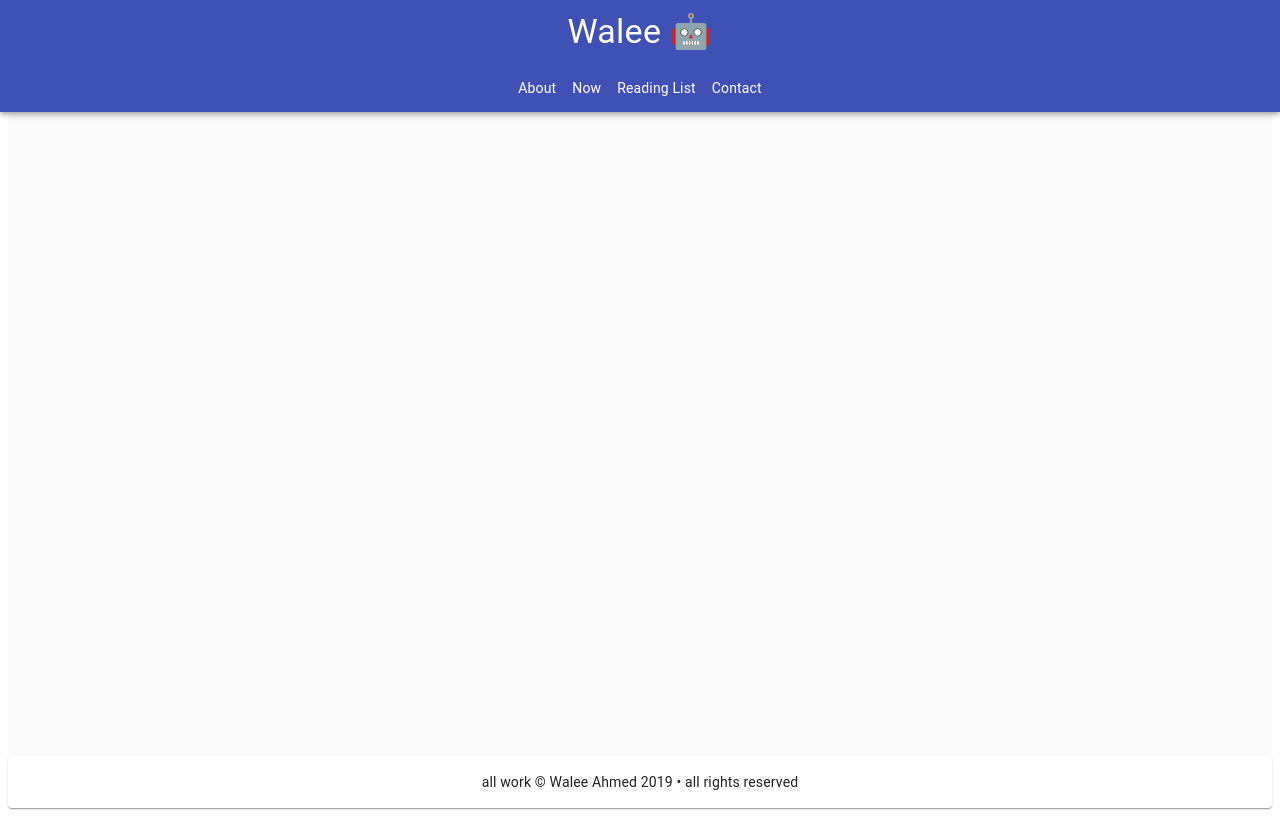
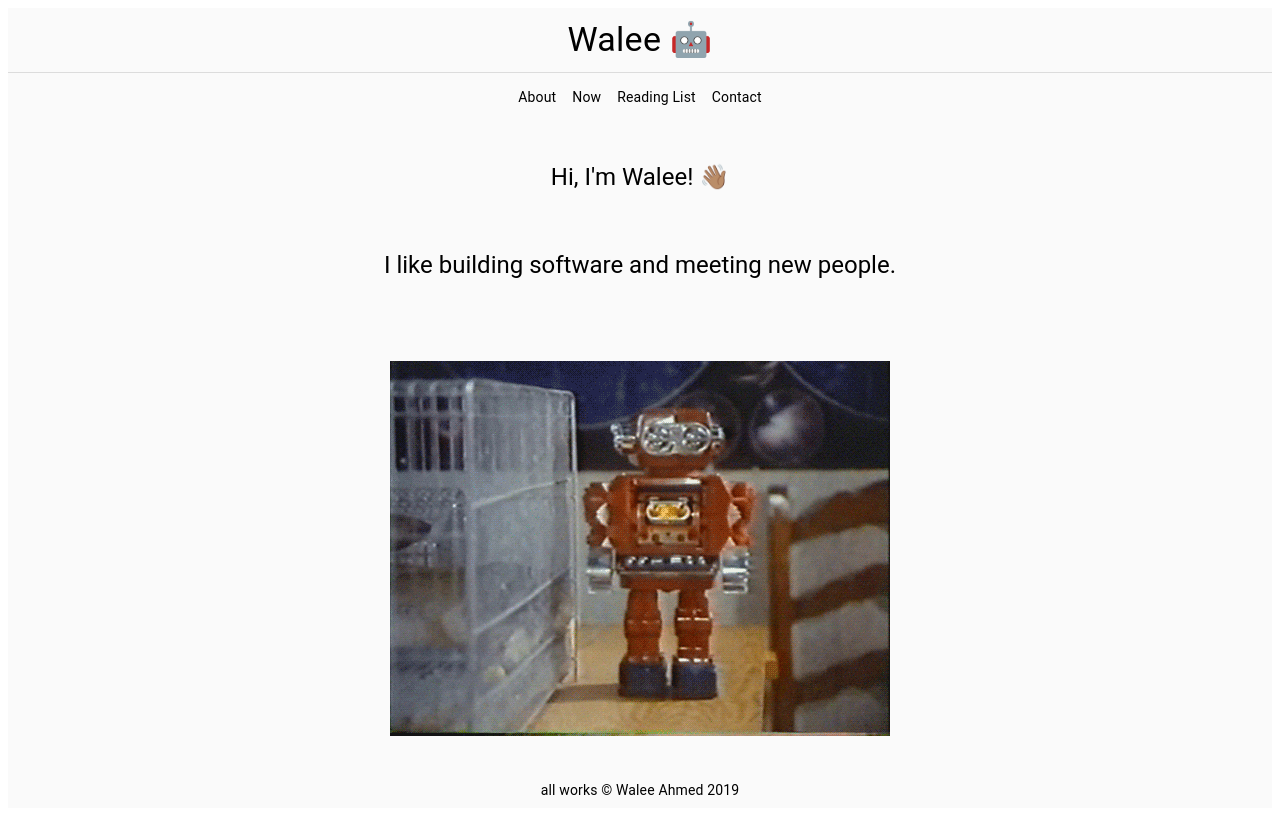
Before and after one commit to walleXD/findWalee, a Gatsby site in the folder packages/core/: page / in a window 1280 px wide. Built offline with nearby package versions, Linux system fonts and the light colour scheme; Gatsby itself is replaced by a stand-in of ours.

Commit message:
added all elements to landing page

```diff
--- /dev/null
+++ b/packages/core/global.d.ts
@@ -0,0 +1,4 @@
+declare module '*.gif' {
+  const value: any
+  export = value
+}
--- a/packages/core/src/components/Footer.tsx
+++ b/packages/core/src/components/Footer.tsx
@@ -1,13 +1,9 @@
 import React, { ReactElement } from "react"
-import { Typography, Box, Paper } from "@material-ui/core"
+import { Typography, Box } from "@material-ui/core"
 
 const Footer = (): ReactElement => (
-  <Box display="flex" justifyContent="center" component={Paper} p={2}>
-    <Box flexDirection="row">
-      <Typography variant="body2">
-        all work © Walee Ahmed 2019 • all rights reserved
-      </Typography>
-    </Box>
+  <Box display="flex" justifyContent="center" p={2}>
+    <Typography variant="body2">all works © Walee Ahmed 2019</Typography>
   </Box>
 )
 
--- a/packages/core/src/components/NavBar.tsx
+++ b/packages/core/src/components/NavBar.tsx
@@ -1,12 +1,5 @@
 import React, { ReactElement } from "react"
-import {
-  AppBar,
-  Toolbar,
-  Typography,
-  Box,
-  Link,
-  makeStyles,
-} from "@material-ui/core"
+import { Toolbar, Typography, Link, makeStyles } from "@material-ui/core"
 
 const useStyles = makeStyles(theme => ({
   toolbar: {
@@ -48,19 +41,18 @@ const NavBar = (): ReactElement => {
   const classes = useStyles()
 
   return (
-    <AppBar>
-      <Toolbar>
-        <Box flex="1">
+    <>
+      <Toolbar className={classes.toolbar}>
         <Typography
           component="h2"
           variant="h4"
           color="inherit"
           align="center"
           noWrap
+          className={classes.toolbarTitle}
         >
           Walee 🤖
         </Typography>
-        </Box>
       </Toolbar>
       <Toolbar
         component="nav"
@@ -80,7 +72,7 @@ const NavBar = (): ReactElement => {
           </Link>
         ))}
       </Toolbar>
-    </AppBar>
+    </>
   )
 }
 
--- a/packages/core/src/pages/index.tsx
+++ b/packages/core/src/pages/index.tsx
@@ -1,11 +1,28 @@
 import React, { ReactElement } from "react"
 import { Typography, Box } from "@material-ui/core"
+
 import Layout from "../components/Layout"
+import pic from "../images/landing.gif"
 
 const LandingPage = (): ReactElement => (
   <Layout>
-    <Box>
-      <Typography>Hello world!</Typography>
+    <Box
+      display="flex"
+      flexDirection="column"
+      alignItems="center"
+      justifyContent="center"
+    >
+      <Box pt={[3, 8, 4, 5]}>
+        <Typography variant="h5">Hi, I&apos;m Walee! 👋🏽</Typography>
+      </Box>
+      <Box py={[4, 10, 7, 7]} textAlign="center">
+        <Typography variant="h5">
+          I like building software and meeting new people.
+        </Typography>
+      </Box>
+      <Box p={[2, 4, 4, 3]}>
+        <img style={{ width: "100%", height: "auto" }} src={pic} />
+      </Box>
     </Box>
   </Layout>
 )
```
Also changed, not shown: packages/core/tsconfig.json (+7 -1 lines), packages/core/src/images/landing.gif (added). Lines whose indentation alone changed are shown as unchanged.
